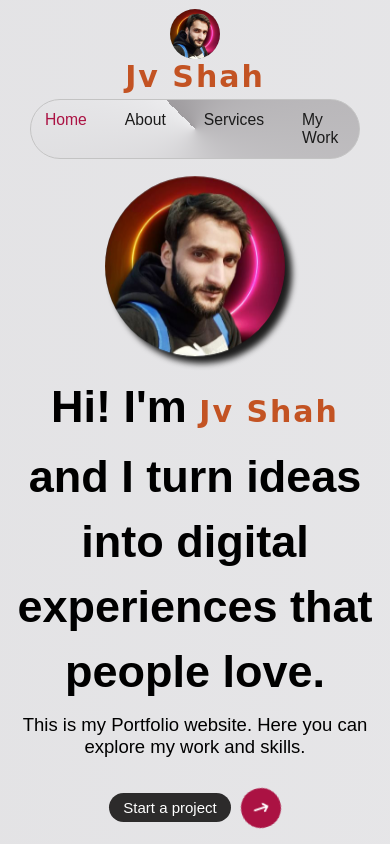
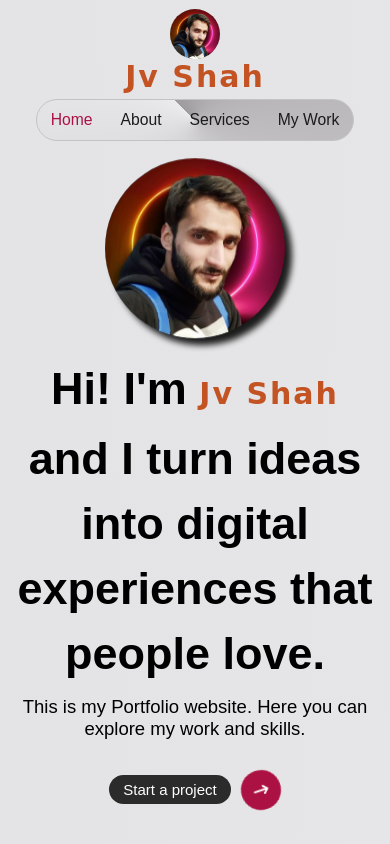
Before and after one commit to Jvshah124/Jvshah-Personal-Portfolio-2023, a plain HTML site: page index.html in a window 390 px wide. Shown: the top 844 px of the page. Drawn offline with nearby package versions, Linux system fonts and the light colour scheme; a web font is replaced by a local one.

Commit message:
navbar fixes

```diff
--- a/style.css
+++ b/style.css
@@ -568,6 +568,10 @@ form textarea {
     margin-top: 0.87rem;
   }
 
+  .navbar {
+    gap: 2rem;
+  }
+
   .logo {
     flex-direction: column;
   }
```
